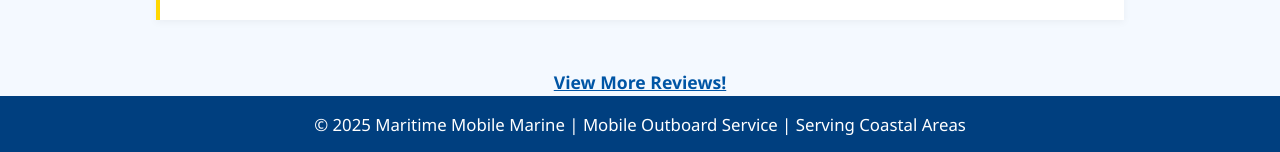
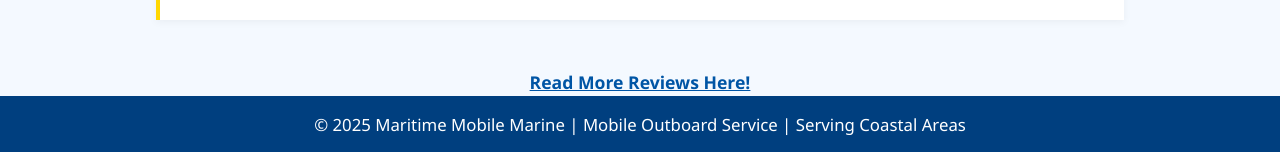
Before and after one commit to MaritimeMobileMarine/maritimemobilemarine, a plain HTML site: page index.html in a window 1280 px wide. Shown: the part 1167-1319 px from the top of the page. Drawn offline with Linux system fonts and the light colour scheme.

Commit message:
Update index.html

```diff
--- a/index.html
+++ b/index.html
@@ -57,7 +57,7 @@
     <a href="https://www.google.com/search?q=maritime+mobile+marine+llc&oq=maritime+&gs_lcrp=EgZjaHJvbWUqCAgBEEUYJxg7MgcIABAAGI8CMggIARBFGCcYOzIGCAIQRRg8MgYIAxBFGDwyBggEEEUYPDIGCAUQRRg8MgYIBhBFGDwyBggHEEUYPNIBCDUxMjFqMGo5qAIAsAIB&sourceid=chrome&ie=UTF-8"
        target="_blank"
        style="font-weight: bold; font-size: 1.1rem; color: #0055a5; text-decoration: underline;">
-      View More Reviews!
+      Read More Reviews Here!
     </a>
   </p>
 
```
